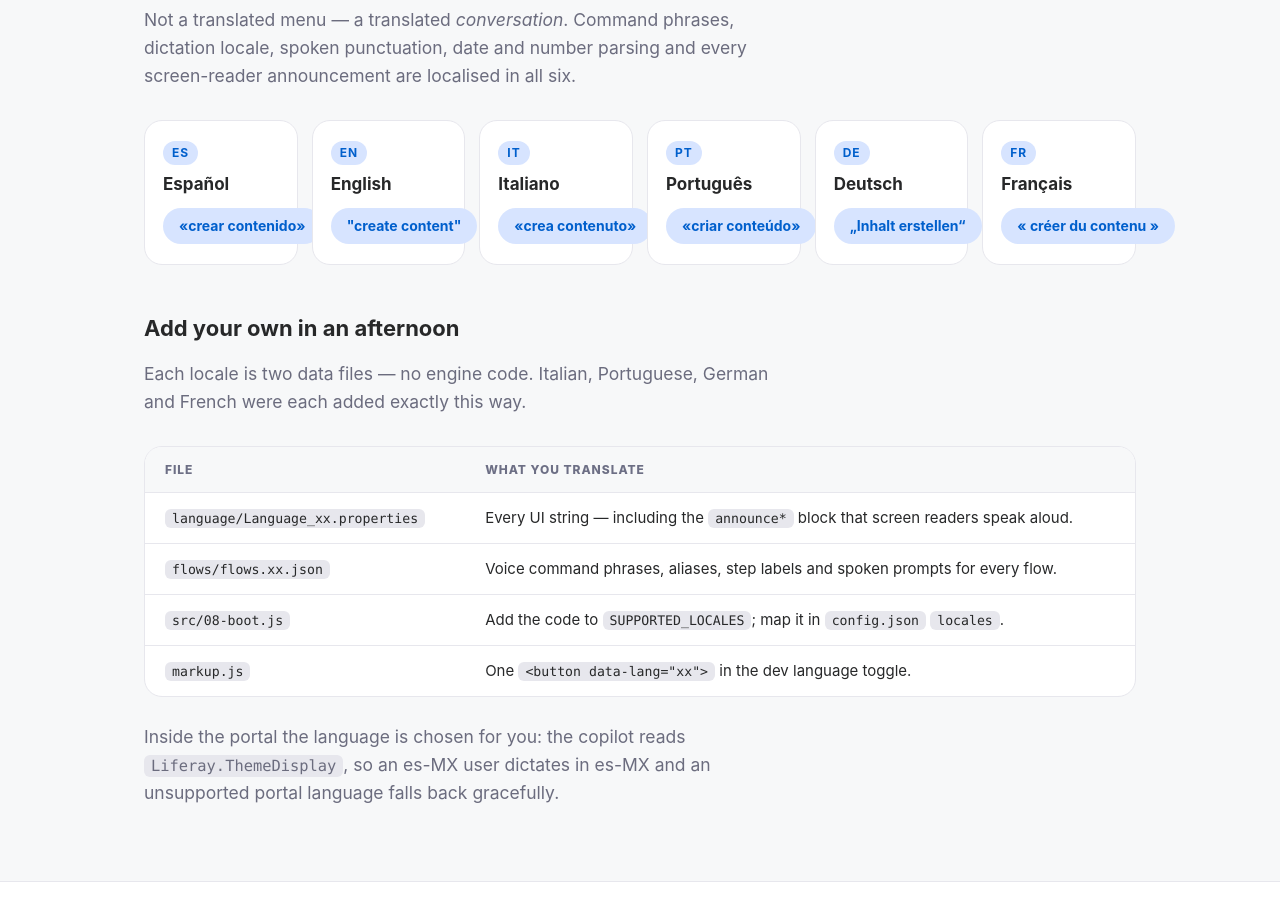
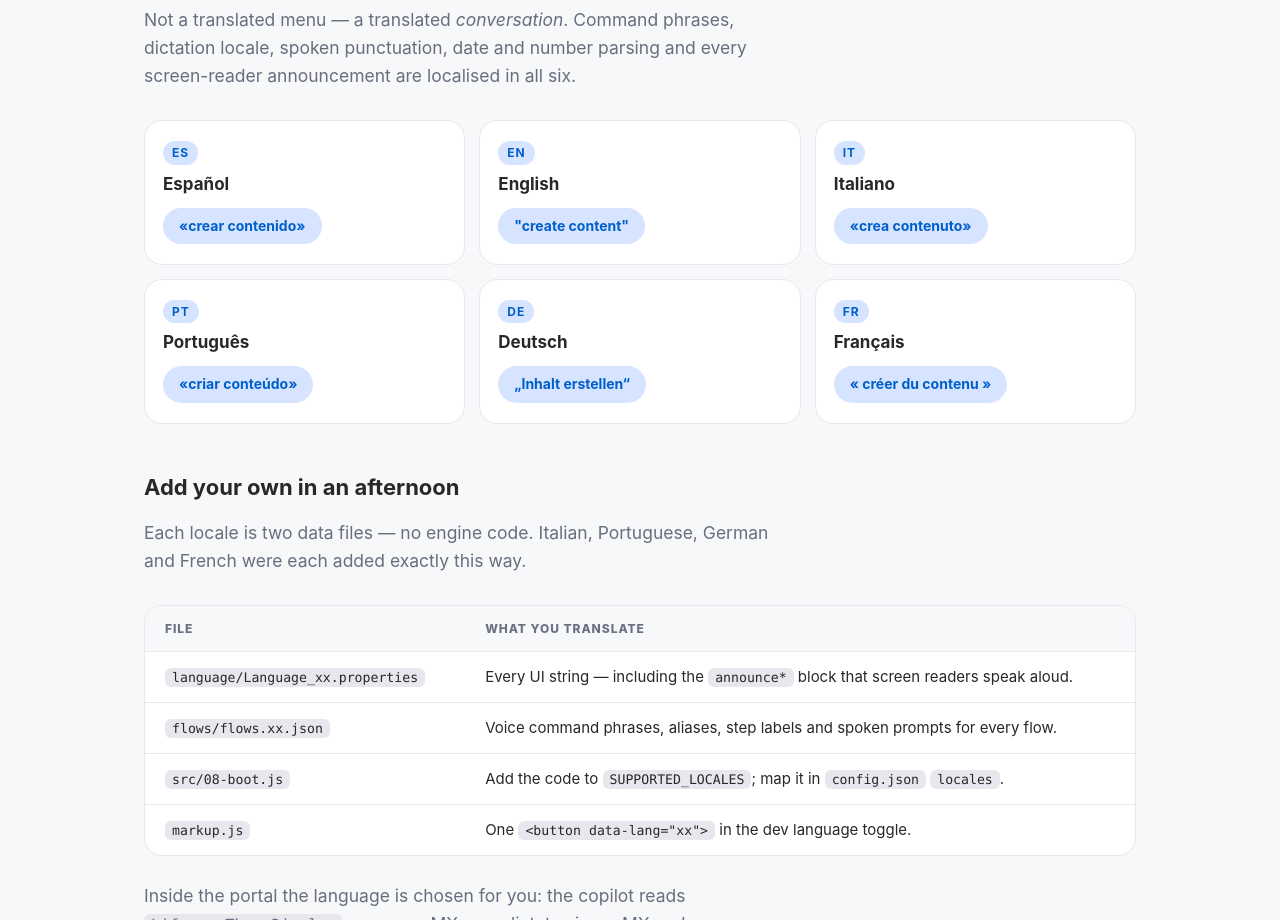
Before and after one commit to marcoscv-work/liferay-copilot-voice, a website: page docs/index.html in a window 1280 px wide. Shown: the part 7420-8340 px from the top of the page. Drawn offline with Linux system fonts and the light colour scheme.

Commit message:
Fix language showcase cards — pills overflowed the auto-fit grid
Even 3x2 grid (2 columns under 700px, 1 under 420px) and pills that
wrap instead of escaping the card.

```diff
--- a/docs/site.css
+++ b/docs/site.css
@@ -601,9 +601,15 @@ section.alt .cmd-group { background: var(--cv-bg); }
 
 .lang-grid {
 	display: grid;
-	grid-template-columns: repeat(auto-fit, minmax(140px, 1fr));
+	grid-template-columns: repeat(3, 1fr);
 	gap: 14px;
 	margin: 30px 0 8px;
+}
+@media (max-width: 700px) {
+	.lang-grid { grid-template-columns: repeat(2, 1fr); }
+}
+@media (max-width: 420px) {
+	.lang-grid { grid-template-columns: 1fr; }
 }
 .lang-card {
 	background: var(--cv-card);
@@ -625,7 +631,7 @@ section.alt .cmd-group { background: var(--cv-bg); }
 	border-radius: 999px;
 }
 .lang-card .lang-name { font-weight: 650; font-size: 17px; }
-.lang-card .pill { margin-top: 4px; }
+.lang-card .pill { margin-top: 4px; max-width: 100%; white-space: normal; text-align: left; }
 .lang-sub { margin-top: 46px; font-size: 22px; }
 
 .lang-files {
```
